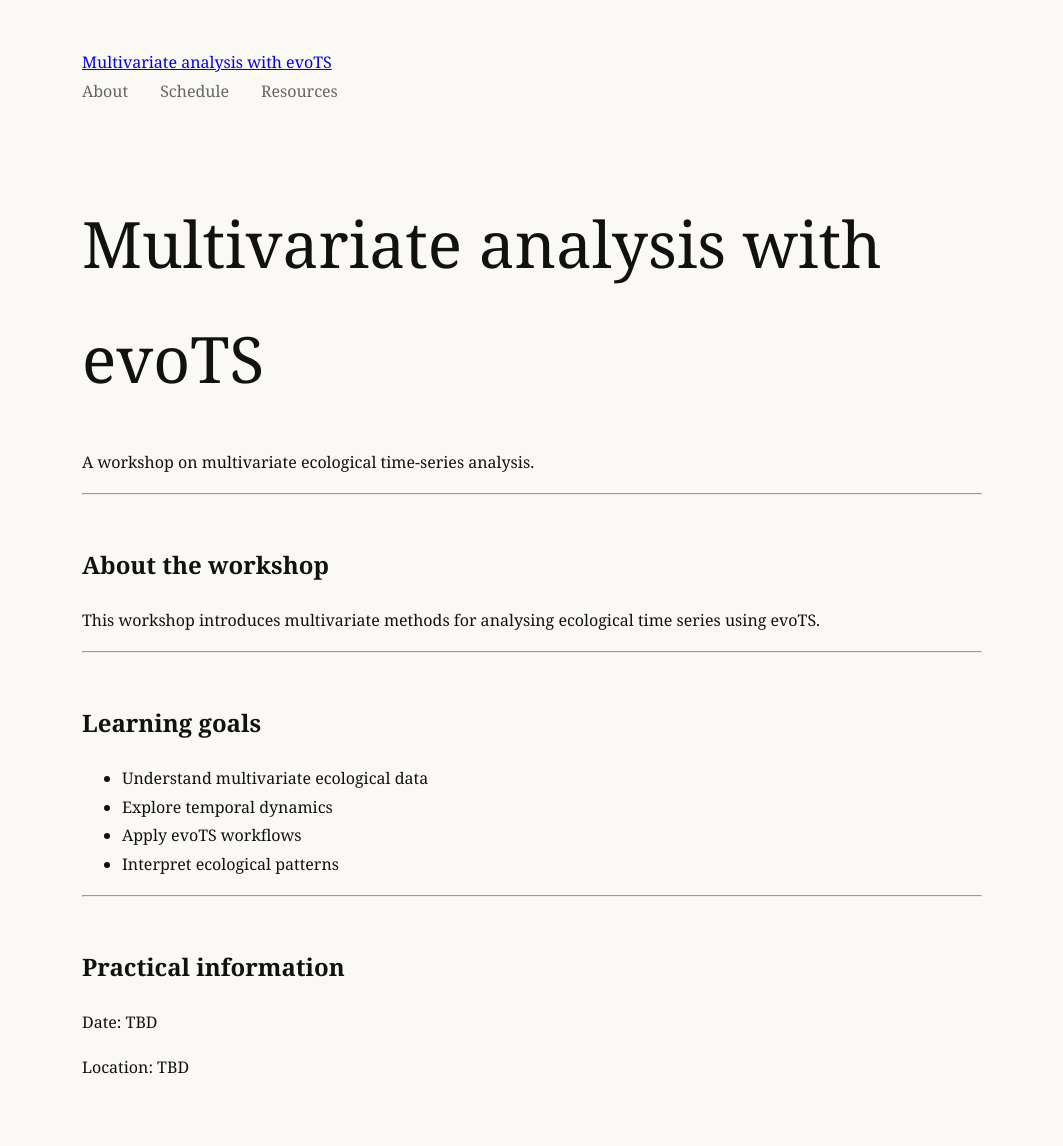
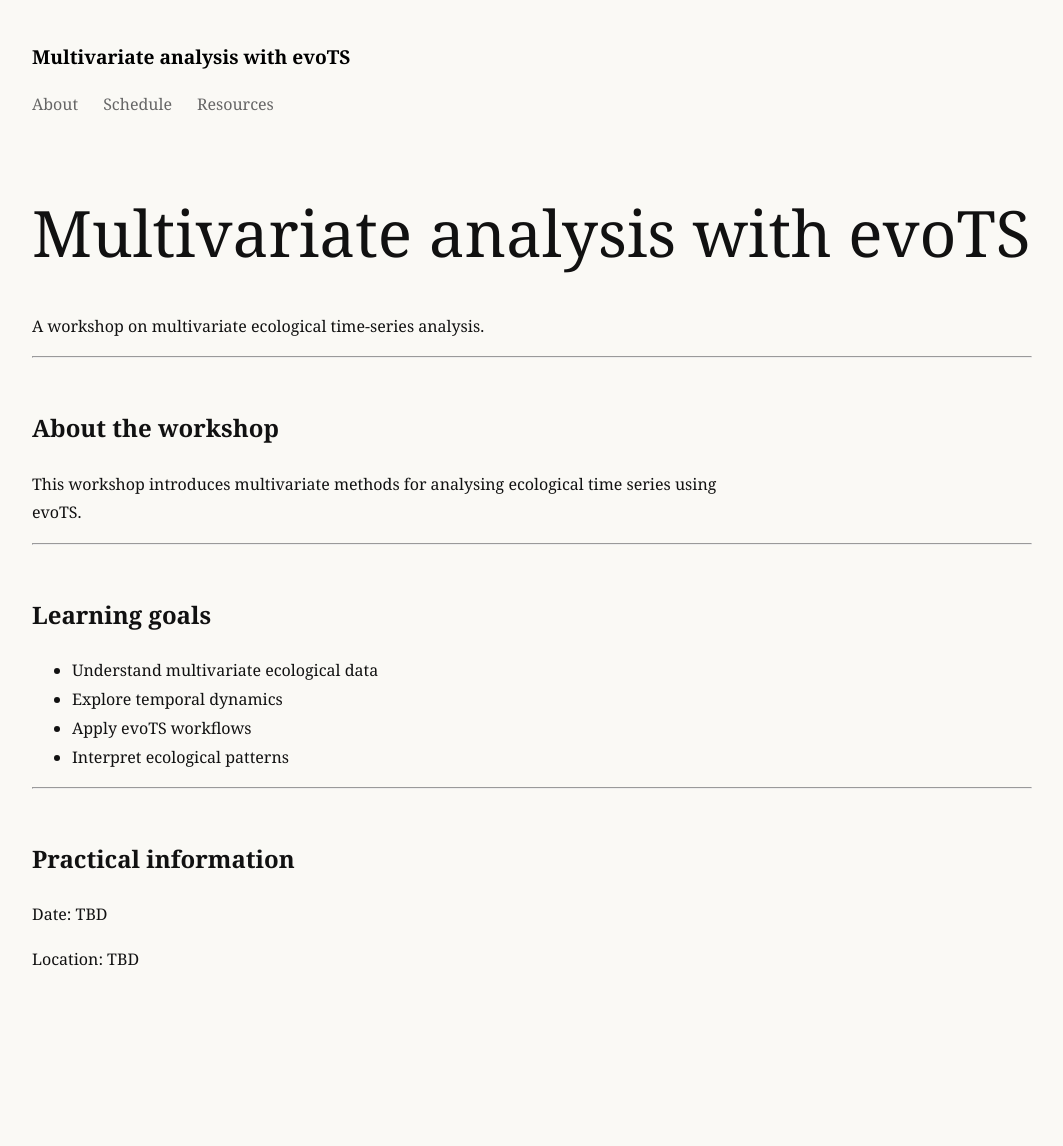
Before and after one commit to VildeBruhn/vildebruhn.github.io, a Jekyll site: the page built from index.md, in a window 1280 px wide. Shown: the whole page, without its empty margins (108-1171 px from the left). Built offline with Jekyll 4.4.1, drawn with Linux system fonts in a browser that asks for light colours; after the commit the page ends 1030 px from its top, so only the background shows below that.

Commit message:
Update style.css

```diff
--- a/assets/css/style.css
+++ b/assets/css/style.css
@@ -1,55 +1,54 @@
 body {
   font-family: Georgia, serif;
+  background: #faf9f5;
   color: #111;
-    background: #faf9f6;
 
-    max-width: 900px;
+  max-width: 1000px;
   margin: auto;
 
-    padding: 3rem;
+  padding: 40px;
+
   line-height: 1.8;
 }
 
-header {
-    margin-bottom: 5rem;
+.site-header {
+  margin-bottom: 80px;
 }
 
-header h1 {
-    font-size: 3rem;
-    font-weight: normal;
-    margin-bottom: 1rem;
-}
-
-header h1 a {
+.site-title a {
   text-decoration: none;
   color: black;
+
+  font-size: 1.2rem;
+  font-weight: bold;
 }
 
 nav {
+  margin-top: 15px;
+
   display: flex;
-    gap: 2rem;
+  gap: 25px;
 }
 
 nav a {
+  text-decoration: none;
   color: #666;
-    text-decoration: none;
 }
 
 nav a:hover {
   color: black;
 }
 
-main h1 {
+h1 {
   font-size: 4rem;
   font-weight: normal;
-    margin-bottom: 2rem;
+  line-height: 1.1;
 }
 
-main h2 {
+h2 {
   margin-top: 3rem;
 }
 
-footer {
-    margin-top: 8rem;
-    color: #888;
+p {
+  max-width: 700px;
 }
```
Lines whose indentation alone changed are shown as unchanged.
